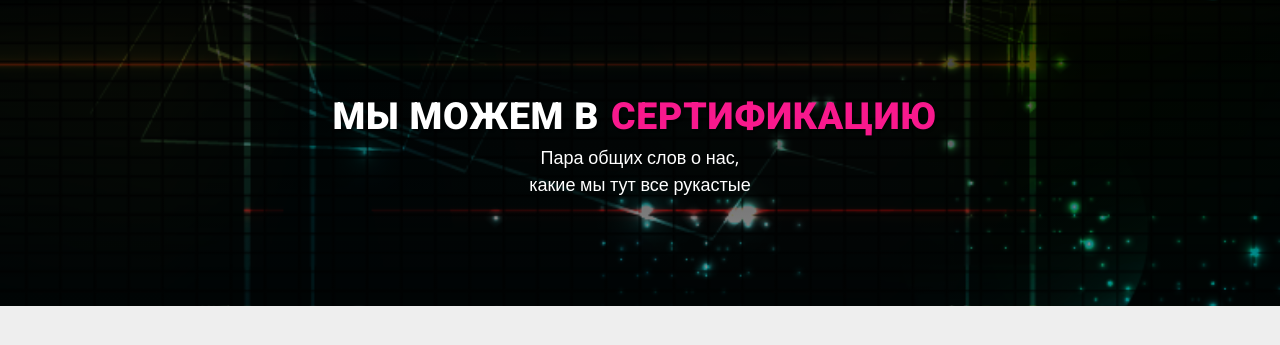
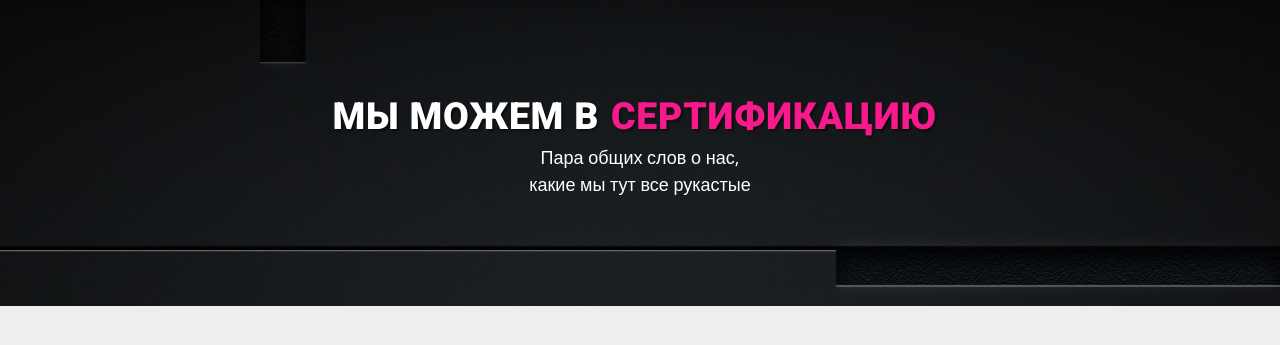
Before and after one commit to igrekoni/IttasProject, a Django app: page / in a window 1280 px wide. Shown: the part 70-415 px from the top of the page. Run offline with Django 3.2, Linux system fonts and the light colour scheme; some libraries are stand-ins or nearby versions.

```diff
--- a/static/css/base.css
+++ b/static/css/base.css
@@ -414,7 +414,7 @@ color:#fff;
 
 .main-heading
 {
-   background: url(../images/temporary/sl1.png) center center ;
+   background: url(../images/temporary/sl2.png) center center ;
 	background-size:cover;
 	/*background-attachment: fixed;*/
 	color: #cfcfcf;
```
Also changed, not shown: static/images/temporary/sl2.png (added).
